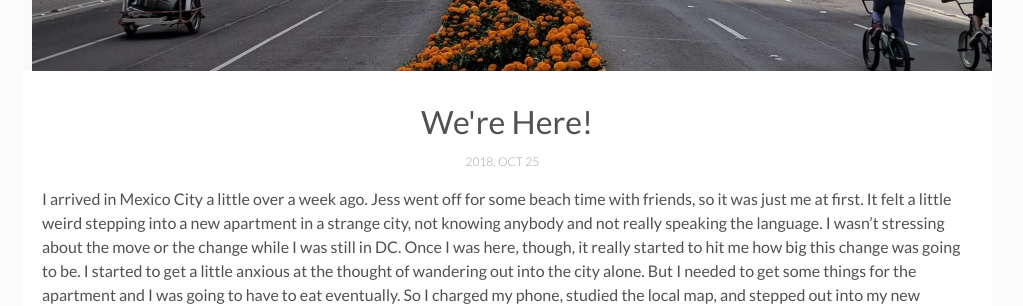
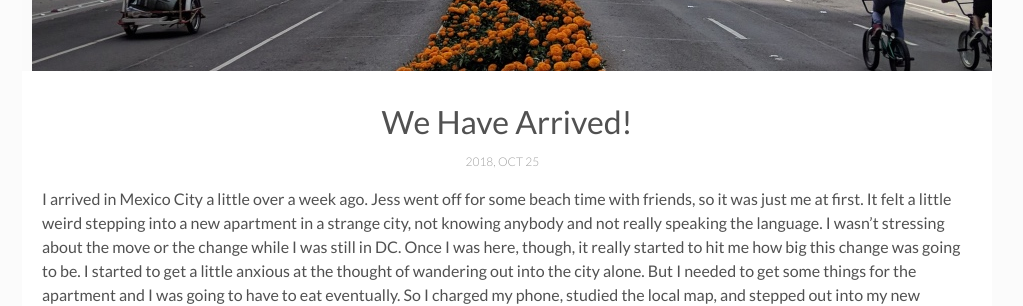
Before and after one commit to sirjessthebrave/sethandjess, a Jekyll site: the page built from _posts/2018-10-25-we-have-arrived.md, in a window 1280 px wide. Shown: the part 449-755 px from the top of the page, without its empty margins (238-1261 px from the left). Built offline with Jekyll 4.4.1, drawn with Linux system fonts in a browser that asks for light colours.

Commit message:
rename post

```diff
--- a/_posts/2018-10-25-were-here.md
+++ b/_posts/2018-10-25-we-have-arrived.md
@@ -1,6 +1,6 @@
 ---
 layout: post
-title: We're Here!
+title: We Have Arrived!
 date: 2018-10-25
 description:
 img: posts/2018-10-25/angel-banner.jpg
```
